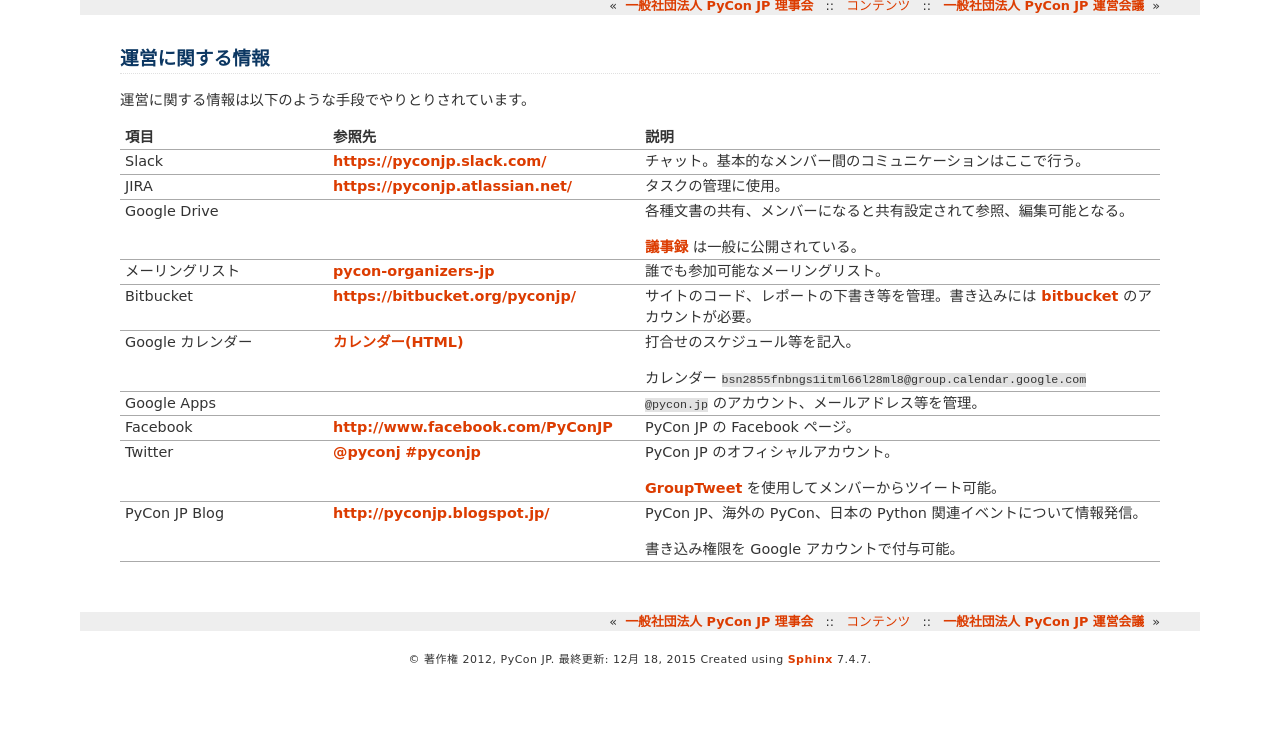
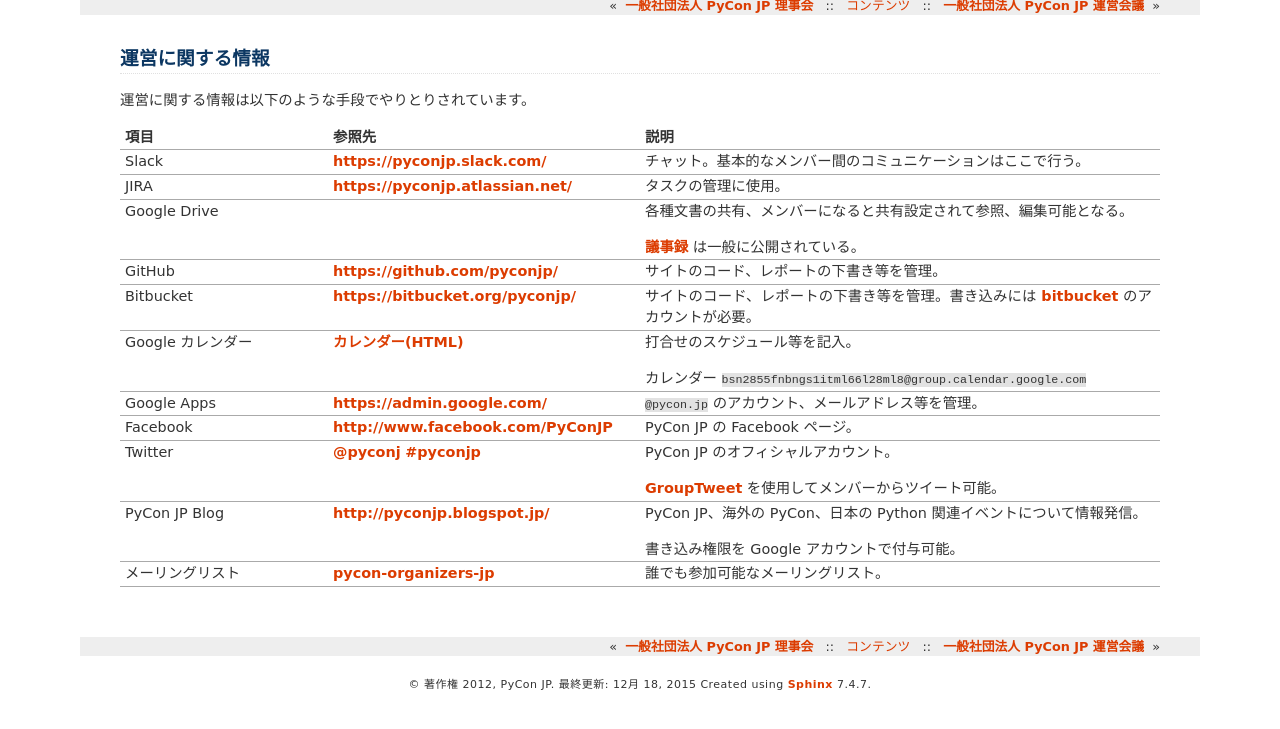
Before and after one commit to pyconjp/www.pycon.jp, a Sphinx documentation site: the page built from source/committee/operation.rst, in a window 1280 px wide, cut to the strip 129-858 px from the top of the page. Built offline with Sphinx 7.4.7, drawn with Linux system fonts in a browser that asks for light colours.

Commit message:
ISSHA-204 GitHubを追加

```diff
--- a/source/committee/operation.rst
+++ b/source/committee/operation.rst
@@ -21,9 +21,9 @@
      - 各種文書の共有、メンバーになると共有設定されて参照、編集可能となる。
 
        `議事録 <https://docs.google.com/folder/d/0B_bw8GEmTD5OYzRNN0xsalRVSTQ/edit>`_ は一般に公開されている。
-   * - メーリングリスト
-     - `pycon-organizers-jp <http://groups.google.com/group/pycon-organizers-jp>`_
-     - 誰でも参加可能なメーリングリスト。
+   * - GitHub
+     - https://github.com/pyconjp/
+     - サイトのコード、レポートの下書き等を管理。
    * - Bitbucket
      - https://bitbucket.org/pyconjp/
      - サイトのコード、レポートの下書き等を管理。書き込みには `bitbucket <https://bitbucket.org/>`_ のアカウントが必要。
@@ -33,7 +33,7 @@
 
        カレンダー ``bsn2855fnbngs1itml66l28ml8@group.calendar.google.com``
    * - Google Apps
-     -
+     - https://admin.google.com/
      - ``@pycon.jp`` のアカウント、メールアドレス等を管理。
    * - Facebook
      - http://www.facebook.com/PyConJP
@@ -49,3 +49,6 @@
      - PyCon JP、海外の PyCon、日本の Python 関連イベントについて情報発信。
 
        書き込み権限を Google アカウントで付与可能。
+   * - メーリングリスト
+     - `pycon-organizers-jp <http://groups.google.com/group/pycon-organizers-jp>`_
+     - 誰でも参加可能なメーリングリスト。
```
